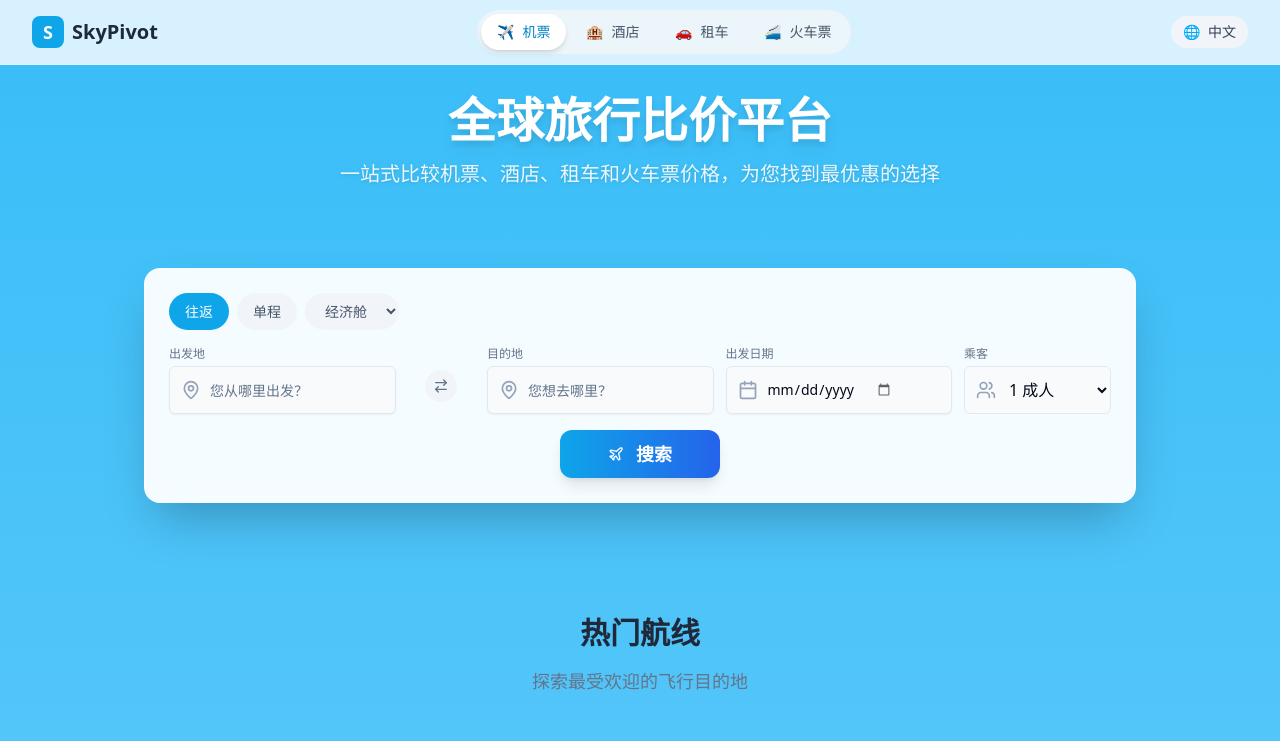
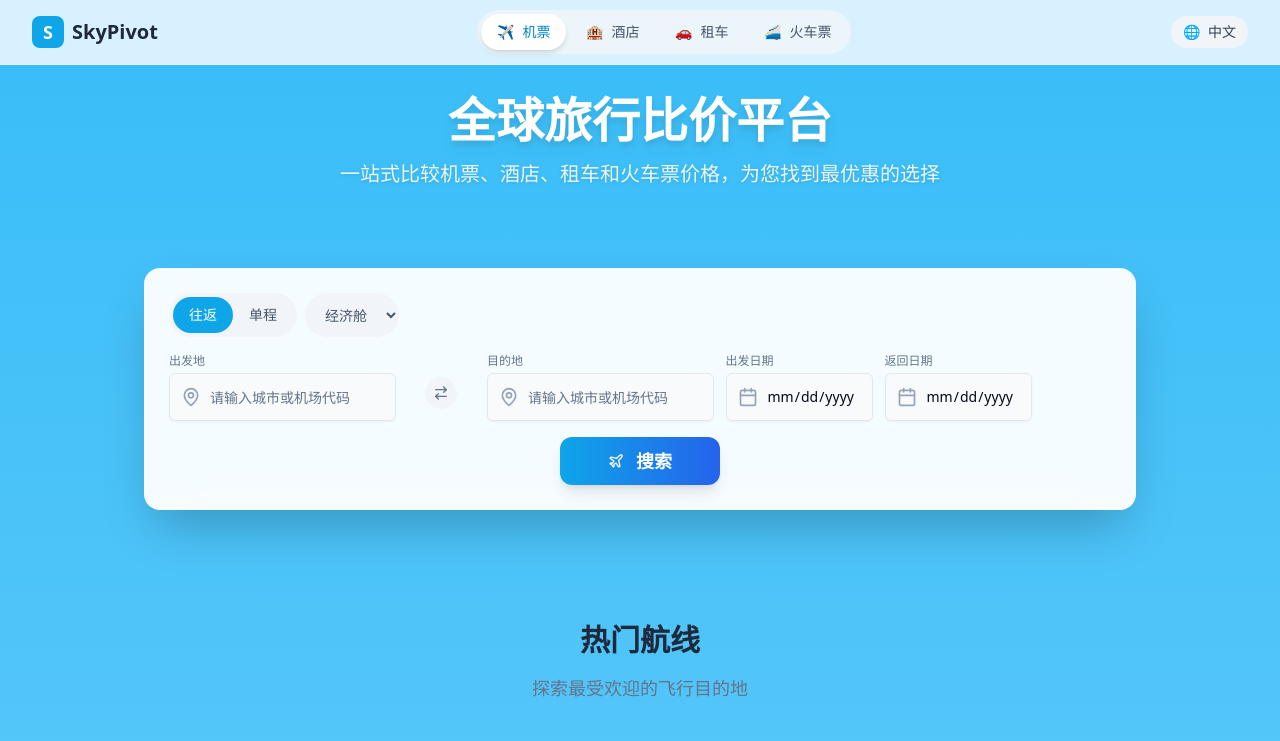
Before and after one commit to shuangyuwu0115-source/skypivot, a React (Vite) app: page / in a window 1280 px wide. Shown: the top 741 px of the page. Built offline with nearby package versions, Linux system fonts and the light colour scheme.

Commit message:
Update SearchSection.tsx

```diff
--- a/src/sections/SearchSection.tsx
+++ b/src/sections/SearchSection.tsx
@@ -15,25 +15,33 @@ export function SearchSection({ serviceType, onSearch, language = 'zh' }: Search
   const [from, setFrom] = useState('');
   const [to, setTo] = useState('');
   const [departureDate, setDepartureDate] = useState('');
+  const [returnDate, setReturnDate] = useState('');
   const [passengers, setPassengers] = useState(1);
+  const [tripType, setTripType] = useState<'roundTrip' | 'oneWay'>('roundTrip');
+  const [cabinClass, setCabinClass] = useState<'economy' | 'business' | 'first'>('economy');
   const [showFromDropdown, setShowFromDropdown] = useState(false);
   const [showToDropdown, setShowToDropdown] = useState(false);
-  const [fromResults, setFromResults] = useState(airports.slice(0, 5));
-  const [toResults, setToResults] = useState(airports.slice(5, 10));
+  const [fromResults, setFromResults] = useState<typeof airports>([]);
+  const [toResults, setToResults] = useState<typeof airports>([]);
 
   const t = {
     zh: {
       from: '出发地',
       to: '目的地',
       departure: '出发日期',
+      return: '返回日期',
       checkIn: '入住日期',
+      checkOut: '退房日期',
       pickup: '取车日期',
+      dropoff: '还车日期',
       passengers: '乘客',
       rooms: '房间',
       search: '搜索',
       roundTrip: '往返',
       oneWay: '单程',
       economy: '经济舱',
+      business: '商务舱',
+      firstClass: '头等舱',
       pickupLocation: '取车地点',
       dropoffLocation: '还车地点',
       driverAge: '驾驶员年龄',
@@ -41,20 +49,27 @@ export function SearchSection({ serviceType, onSearch, language = 'zh' }: Search
       whereFrom: '您从哪里出发？',
       enterDestination: '输入目的地',
       enterCity: '输入城市',
-      adult: '成人'
+      selectDate: '选择日期',
+      adult: '成人',
+      pleaseEnter: '请输入城市或机场代码'
     },
     en: {
       from: 'From',
       to: 'To',
       departure: 'Departure',
+      return: 'Return',
       checkIn: 'Check-in',
+      checkOut: 'Check-out',
       pickup: 'Pick-up',
+      dropoff: 'Drop-off',
       passengers: 'Passengers',
       rooms: 'Rooms',
       search: 'Search',
       roundTrip: 'Round Trip',
       oneWay: 'One Way',
       economy: 'Economy',
+      business: 'Business',
+      firstClass: 'First Class',
       pickupLocation: 'Pick-up Location',
       dropoffLocation: 'Drop-off Location',
       driverAge: 'Driver Age',
@@ -62,44 +77,67 @@ export function SearchSection({ serviceType, onSearch, language = 'zh' }: Search
       whereFrom: 'Where from?',
       enterDestination: 'Enter destination',
       enterCity: 'Enter city',
-      adult: 'Adult'
+      selectDate: 'Select date',
+      adult: 'Adult',
+      pleaseEnter: 'Enter city or airport code'
     }
   }[language];
 
+  // 修复：根据输入实时搜索出发地
   const handleFromSearch = (query: string) => {
     setFrom(query);
+    if (query.trim() === '') {
+      setFromResults([]);
+      setShowFromDropdown(false);
+      return;
+    }
     if (serviceType === 'trains') {
-      setFromResults(searchStations(query).slice(0, 5));
+      const results = searchStations(query);
+      setFromResults(results as unknown as typeof airports);
     } else {
-      setFromResults(searchAirports(query).slice(0, 5));
+      const results = searchAirports(query);
+      setFromResults(results);
     }
-    setShowFromDropdown(true);
+    setShowFromDropdown(results.length > 0);
   };
 
+  // 修复：根据输入实时搜索目的地
   const handleToSearch = (query: string) => {
     setTo(query);
+    if (query.trim() === '') {
+      setToResults([]);
+      setShowToDropdown(false);
+      return;
+    }
     if (serviceType === 'trains') {
-      setToResults(searchStations(query).slice(0, 5));
+      const results = searchStations(query);
+      setToResults(results as unknown as typeof airports);
     } else {
-      setToResults(searchAirports(query).slice(0, 5));
+      const results = searchAirports(query);
+      setToResults(results);
     }
-    setShowToDropdown(true);
+    setShowToDropdown(results.length > 0);
   };
 
   const selectFrom = (location: string) => {
     setFrom(location);
     setShowFromDropdown(false);
+    setFromResults([]);
   };
 
   const selectTo = (location: string) => {
     setTo(location);
     setShowToDropdown(false);
+    setToResults([]);
   };
 
   const swapLocations = () => {
     const temp = from;
     setFrom(to);
     setTo(temp);
+    const tempResults = fromResults;
+    setFromResults(toResults);
+    setToResults(tempResults);
   };
 
   const getServiceIcon = () => {
@@ -113,24 +151,56 @@ export function SearchSection({ serviceType, onSearch, language = 'zh' }: Search
 
   const today = new Date().toISOString().split('T')[0];
 
+  // 点击外部关闭下拉框
+  const handleBlur = (type: 'from' | 'to') => {
+    setTimeout(() => {
+      if (type === 'from') setShowFromDropdown(false);
+      else setShowToDropdown(false);
+    }, 200);
+  };
+
   return (
     <div className="w-full max-w-5xl mx-auto px-4 pb-12">
       <div className="bg-white/95 backdrop-blur-xl rounded-2xl shadow-2xl p-4 md:p-6 border border-white/50">
+        {/* 机票选项：往返/单程 + 舱位等级 */}
         {serviceType === 'flights' && (
           <div className="flex gap-2 mb-4 flex-wrap">
-            <button className="px-4 py-2 rounded-full bg-sky-500 text-white text-sm font-medium">
+            <div className="flex bg-slate-100 rounded-full p-1">
+              <button
+                onClick={() => setTripType('roundTrip')}
+                className={`px-4 py-2 rounded-full text-sm font-medium transition-all ${
+                  tripType === 'roundTrip'
+                    ? 'bg-sky-500 text-white'
+                    : 'text-slate-600 hover:text-sky-600'
+                }`}
+              >
                 {t.roundTrip}
               </button>
-            <button className="px-4 py-2 rounded-full bg-slate-100 text-slate-600 text-sm font-medium hover:bg-slate-200">
+              <button
+                onClick={() => setTripType('oneWay')}
+                className={`px-4 py-2 rounded-full text-sm font-medium transition-all ${
+                  tripType === 'oneWay'
+                    ? 'bg-sky-500 text-white'
+                    : 'text-slate-600 hover:text-sky-600'
+                }`}
+              >
                 {t.oneWay}
               </button>
-            <select className="px-4 py-2 rounded-full bg-slate-100 text-slate-600 text-sm font-medium border-none outline-none">
-              <option>{t.economy}</option>
+            </div>
+            <select
+              value={cabinClass}
+              onChange={(e) => setCabinClass(e.target.value as typeof cabinClass)}
+              className="px-4 py-2 rounded-full bg-slate-100 text-slate-600 text-sm font-medium border-none outline-none cursor-pointer hover:bg-slate-200"
+            >
+              <option value="economy">{t.economy}</option>
+              <option value="business">{t.business}</option>
+              <option value="first">{t.firstClass}</option>
             </select>
           </div>
         )}
 
         <div className="grid grid-cols-1 md:grid-cols-12 gap-3">
+          {/* 出发地 */}
           <div className="md:col-span-3 relative">
             <label className="block text-xs font-medium text-slate-500 mb-1">
               {serviceType === 'cars' ? t.pickupLocation : t.from}
@@ -141,8 +211,9 @@ export function SearchSection({ serviceType, onSearch, language = 'zh' }: Search
                 type="text"
                 value={from}
                 onChange={(e) => handleFromSearch(e.target.value)}
-                onFocus={() => setShowFromDropdown(true)}
-                placeholder={serviceType === 'hotels' ? t.enterDestination : t.whereFrom}
+                onFocus={() => from.trim() !== '' && setShowFromDropdown(fromResults.length > 0)}
+                onBlur={() => handleBlur('from')}
+                placeholder={serviceType === 'hotels' ? t.enterDestination : t.pleaseEnter}
                 className="pl-10 h-12 bg-slate-50 border-slate-200 focus:border-sky-500 focus:ring-sky-500"
               />
               {showFromDropdown && fromResults.length > 0 && (
@@ -153,7 +224,7 @@ export function SearchSection({ serviceType, onSearch, language = 'zh' }: Search
                       onClick={() => selectFrom(`${item.city} (${item.code})`)}
                       className="w-full px-4 py-3 text-left hover:bg-slate-50 border-b border-slate-100 last:border-0"
                     >
-                      <div className="font-medium text-slate-800">{item.city}</div>
+                      <div className="font-medium text-slate-800">{item.city} ({item.code})</div>
                       <div className="text-sm text-slate-500">{item.name}</div>
                     </button>
                   ))}
@@ -162,6 +233,7 @@ export function SearchSection({ serviceType, onSearch, language = 'zh' }: Search
             </div>
           </div>
 
+          {/* 交换按钮 */}
           <div className="hidden md:flex md:col-span-1 items-end justify-center pb-3">
             <button
               onClick={swapLocations}
@@ -171,6 +243,7 @@ export function SearchSection({ serviceType, onSearch, language = 'zh' }: Search
             </button>
           </div>
 
+          {/* 目的地 */}
           <div className="md:col-span-3 relative">
             <label className="block text-xs font-medium text-slate-500 mb-1">
               {serviceType === 'cars' ? t.dropoffLocation : t.to}
@@ -181,8 +254,9 @@ export function SearchSection({ serviceType, onSearch, language = 'zh' }: Search
                 type="text"
                 value={to}
                 onChange={(e) => handleToSearch(e.target.value)}
-                onFocus={() => setShowToDropdown(true)}
-                placeholder={serviceType === 'hotels' ? t.enterCity : t.whereTo}
+                onFocus={() => to.trim() !== '' && setShowToDropdown(toResults.length > 0)}
+                onBlur={() => handleBlur('to')}
+                placeholder={serviceType === 'hotels' ? t.enterCity : t.pleaseEnter}
                 className="pl-10 h-12 bg-slate-50 border-slate-200 focus:border-sky-500 focus:ring-sky-500"
               />
               {showToDropdown && toResults.length > 0 && (
@@ -193,7 +267,7 @@ export function SearchSection({ serviceType, onSearch, language = 'zh' }: Search
                       onClick={() => selectTo(`${item.city} (${item.code})`)}
                       className="w-full px-4 py-3 text-left hover:bg-slate-50 border-b border-slate-100 last:border-0"
                     >
-                      <div className="font-medium text-slate-800">{item.city}</div>
+                      <div className="font-medium text-slate-800">{item.city} ({item.code})</div>
                       <div className="text-sm text-slate-500">{item.name}</div>
                     </button>
                   ))}
@@ -202,7 +276,8 @@ export function SearchSection({ serviceType, onSearch, language = 'zh' }: Search
             </div>
           </div>
 
-          <div className="md:col-span-3">
+          {/* 出发日期 */}
+          <div className="md:col-span-2">
             <label className="block text-xs font-medium text-slate-500 mb-1">
               {serviceType === 'hotels' ? t.checkIn : serviceType === 'cars' ? t.pickup : t.departure}
             </label>
@@ -218,17 +293,33 @@ export function SearchSection({ serviceType, onSearch, language = 'zh' }: Search
             </div>
           </div>
 
+          {/* 返回日期（仅往返显示） */}
+          {(serviceType !== 'flights' || tripType === 'roundTrip') && (
             <div className="md:col-span-2">
               <label className="block text-xs font-medium text-slate-500 mb-1">
-              {serviceType === 'hotels' ? t.rooms : serviceType === 'cars' ? t.driverAge : t.passengers}
+                {serviceType === 'hotels' ? t.checkOut : serviceType === 'cars' ? t.dropoff : t.return}
+              </label>
+              <div className="relative">
+                <Calendar className="absolute left-3 top-1/2 -translate-y-1/2 w-5 h-5 text-slate-400" />
+                <Input
+                  type="date"
+                  value={returnDate}
+                  min={departureDate || today}
+                  onChange={(e) => setReturnDate(e.target.value)}
+                  className="pl-10 h-12 bg-slate-50 border-slate-200 focus:border-sky-500 focus:ring-sky-500"
+                />
+              </div>
+            </div>
+          )}
+
+          {/* 单程时显示乘客数 */}
+          {serviceType === 'flights' && tripType === 'oneWay' && (
+            <div className="md:col-span-2">
+              <label className="block text-xs font-medium text-slate-500 mb-1">
+                {t.passengers}
               </label>
               <div className="relative">
                 <Users className="absolute left-3 top-1/2 -translate-y-1/2 w-5 h-5 text-slate-400" />
-              {serviceType === 'cars' ? (
-                <select className="w-full pl-10 h-12 bg-slate-50 border border-slate-200 rounded-md focus:border-sky-500 focus:ring-sky-500">
-                  <option>25-70 {t.adult}</option>
-                </select>
-              ) : (
                 <select
                   value={passengers}
                   onChange={(e) => setPassengers(Number(e.target.value))}
@@ -238,11 +329,12 @@ export function SearchSection({ serviceType, onSearch, language = 'zh' }: Search
                     <option key={n} value={n}>{n} {t.adult}</option>
                   ))}
                 </select>
+              </div>
+            </div>
           )}
         </div>
-          </div>
-        </div>
 
+        {/* 搜索按钮 */}
         <div className="mt-4 flex justify-center">
           <Button
             onClick={onSearch}
```
Lines whose indentation alone changed are shown as unchanged.
